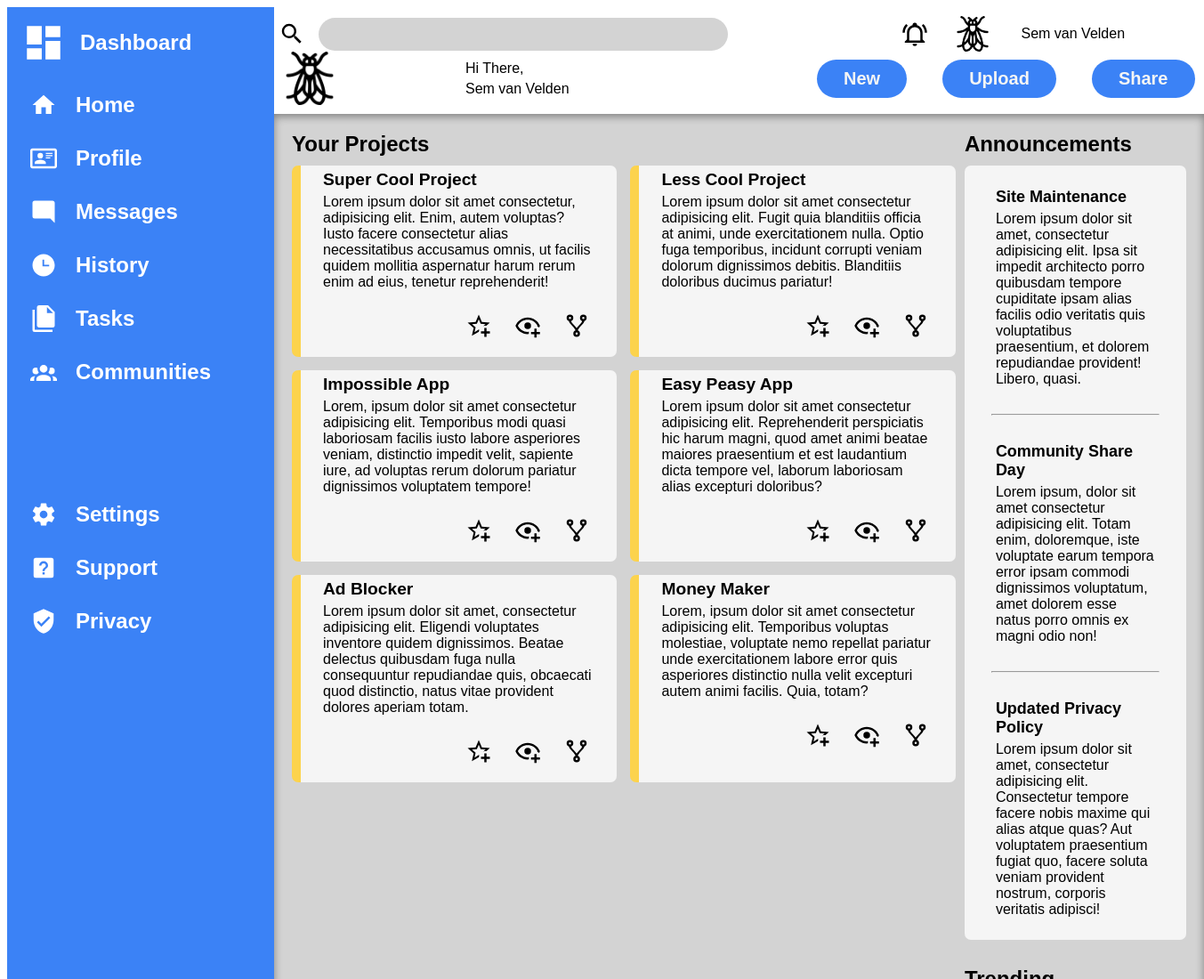
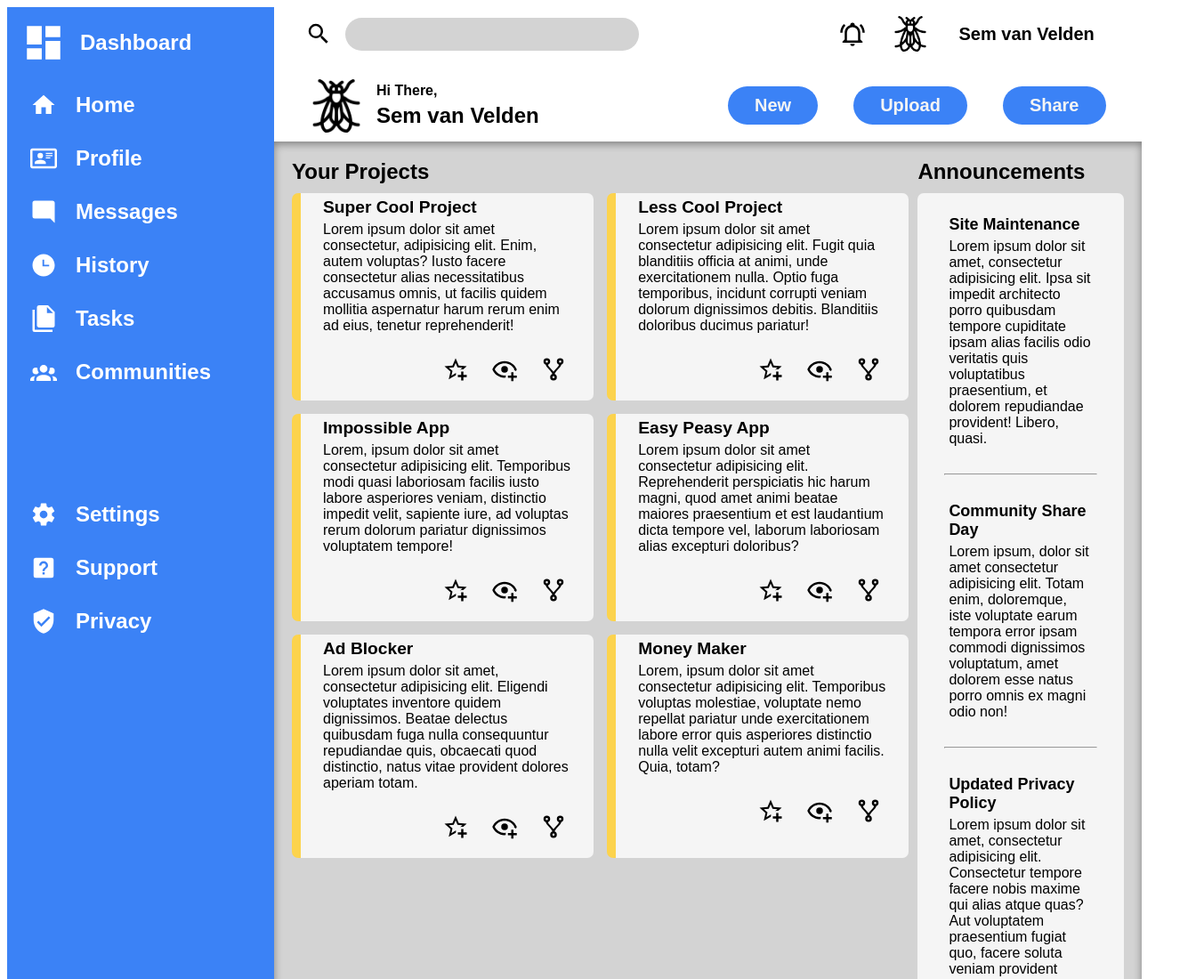
Before and after one commit to sem-at-home/admin-dashboard, a plain HTML site: page index.html in a window 1280 px wide. Shown: the top 1100 px of the page at 89% size, 1353 px wide, since content can reach past the window. Drawn offline with Linux system fonts and the light colour scheme.

Commit message:
Small improvements to header

```diff
--- a/index.html
+++ b/index.html
@@ -80,7 +80,7 @@
           <img src="icons/droso2.png" alt="" class="avatar" />
           <div class="welcome-message">
             <p>Hi There,</p>
-            <p>Sem van Velden</p>
+            <p class="user-name">Sem van Velden</p>
           </div>
         </div>
         <div class="header-buttons">
--- a/styles.css
+++ b/styles.css
@@ -39,6 +39,7 @@ hr {
 
 .header {
   display: grid;
+  row-gap: 30px;
   grid-area: header;
   grid-template-columns: 2fr 1fr;
   padding: 10px;
@@ -72,19 +73,33 @@ hr {
 }
 
 .current-user {
+  font-size: 20px;
+  font-weight: 900;
   gap: 50px;
   grid-template-columns: 10px 20px 200px;
   justify-content: end;
 }
 
+.searchbar,
 .welcome {
-grid-template-columns: 200px 400px 1fr;
+  margin-left: 30px;
+}
+
+.welcome {
+  font-weight: bolder;
+  grid-template-columns: 70px 400px 1fr;
+  justify-content: start;
+}
+
+.user-name {
+  font-size: x-large;
 }
 
 .header-buttons {
   gap: 40px;
   grid-auto-flow: column;
   justify-content: end;
+  margin-right: 30px;
 }
 
 .header-button {
```
